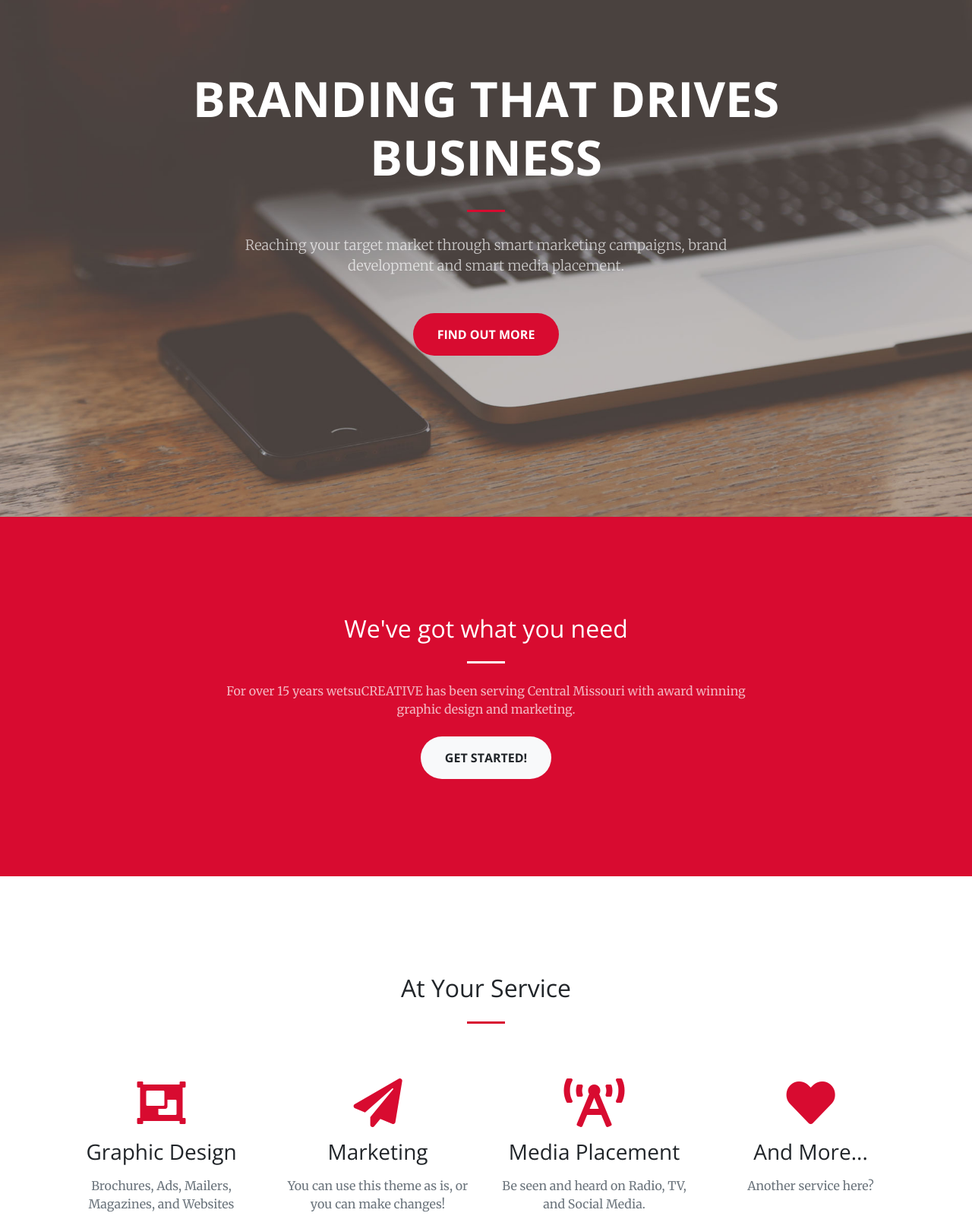
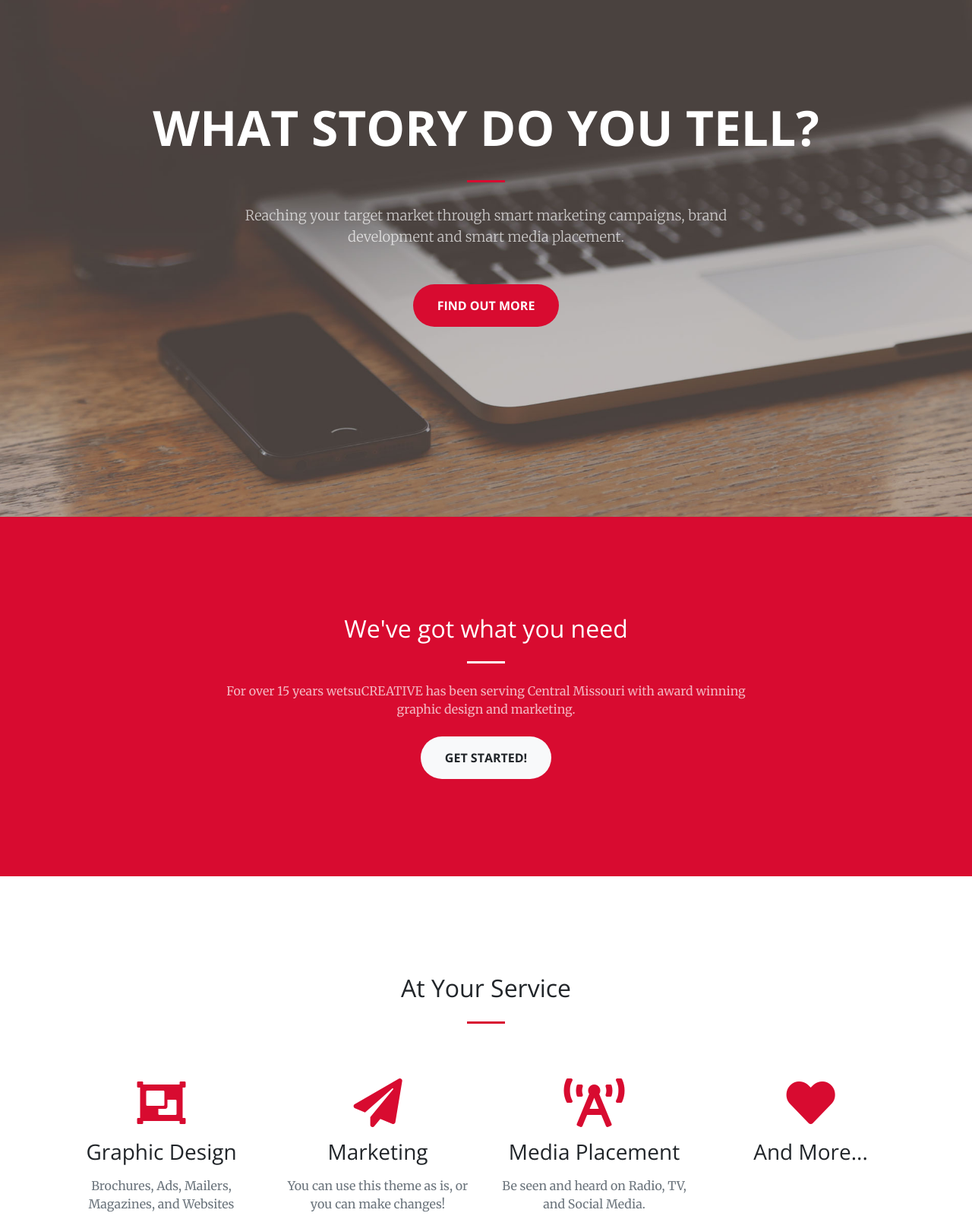
Before and after one commit to jtylermurphy/wetsuCREATIVE, a plain HTML site: page index.html in a window 1280 px wide. Shown: the part 120-1720 px from the top of the page at 76% size. Drawn offline with nearby package versions, Linux system fonts and the light colour scheme.

Commit message:
update header

```diff
--- a/index.html
+++ b/index.html
@@ -66,7 +66,7 @@
       <div class="row">
         <div class="col-lg-10 mx-auto">
           <h1 class="text-uppercase">
-            <strong>BRANDING THAT DRIVES BUSINESS</strong>
+            <strong>What Story do you tell?</strong>
           </h1>
           <hr>
         </div>
@@ -127,7 +127,7 @@
           <div class="service-box mt-5 mx-auto">
             <i class="fa fa-4x fa-heart text-primary mb-3 sr-icons"></i>
             <h3 class="mb-3">And More...</h3>
-            <p class="text-muted mb-0">Another service here?</p>
+            <p class="text-muted mb-0"></p>
           </div>
         </div>
       </div>
```
